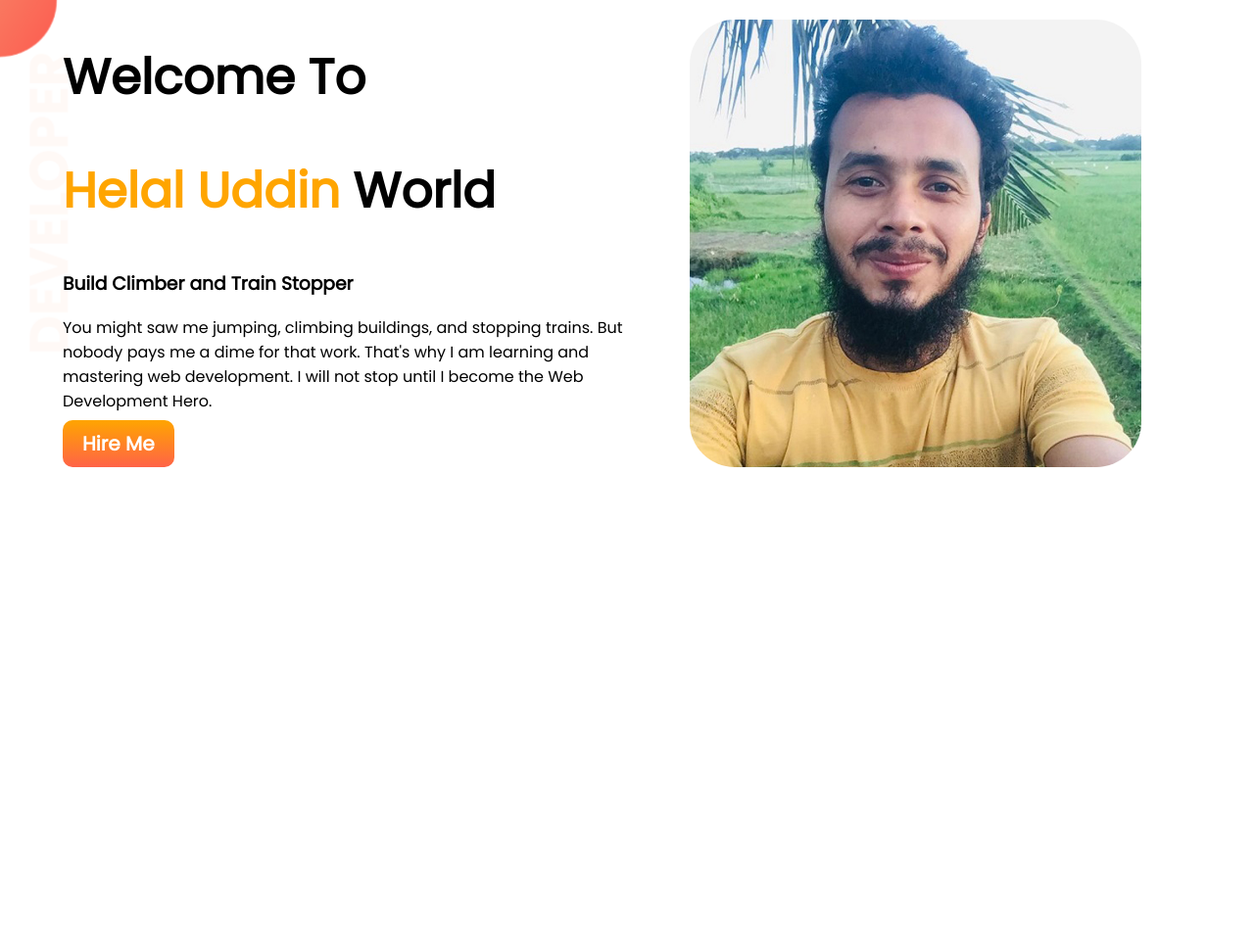
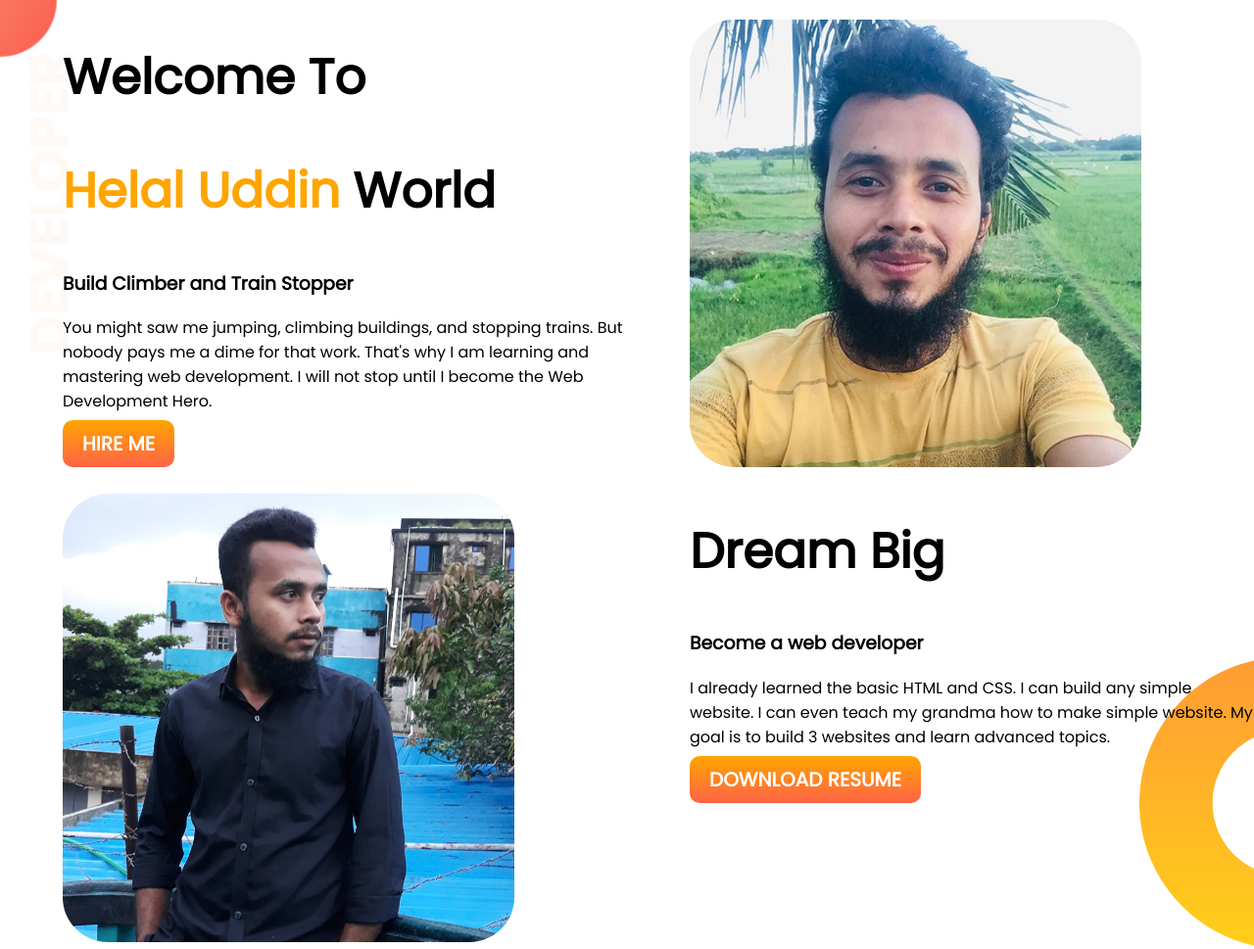
Before and after one commit to md-helal-uddin/P-Projects-1, a plain HTML site: page index.html in a window 1280 px wide. Shown: the whole page at 98% size. Before the commit the page ends 800 px from the top, so only its background shows below. Drawn offline with Linux system fonts and the light colour scheme.

Commit message:
Dream area completed

```diff
--- a/index.html
+++ b/index.html
@@ -26,7 +26,20 @@
             <img src="images/helal.jpg" alt="">
         </div>
     </section>
+    <section class="dream-area">
+        <div class="half-width">
+            <img src="images/helal2.jpg" alt="">
+        </div>
+        <div class="half-width">
+            <h1>Dream Big</h1>
+            <h3>Become a web developer</h3>
+            <p>I already learned the basic HTML and CSS. I can build any simple website. I can even teach my grandma how to make simple website. My goal is to build 3 websites and learn advanced topics.</p>
+            <a class="link-button" href="https://www.prothom-alo.com" target="_blank">Download Resume</a>
+        </div>
+    </section>
      <!-- Top banner Area -->
+     <!-- Dream Area -->
+
 
 </body>
 </html>
--- a/style.css
+++ b/style.css
@@ -29,8 +29,14 @@ section{
     padding: 10px 20px;
     font-size: 20px;
     border-radius: 10px;
+    text-transform: uppercase;
 }
 .top-banner{
     background-image: url(images/top-banner.png);
     background-repeat: no-repeat;
 }
+.dream-area{
+    background-image: url(images/dream-bg.png);
+    background-repeat: no-repeat;
+    background-position: right bottom;
+}
```
Also changed, not shown: images/helal2.jpg (added).
